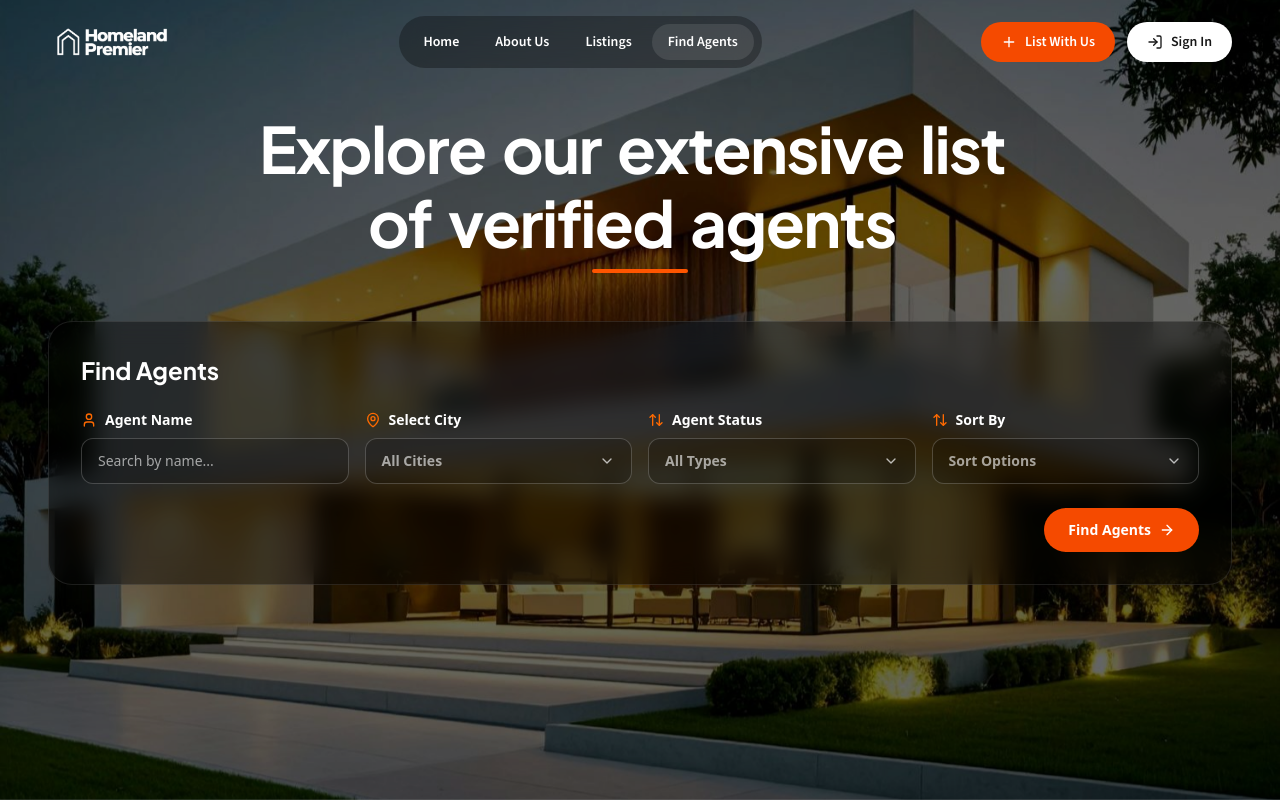
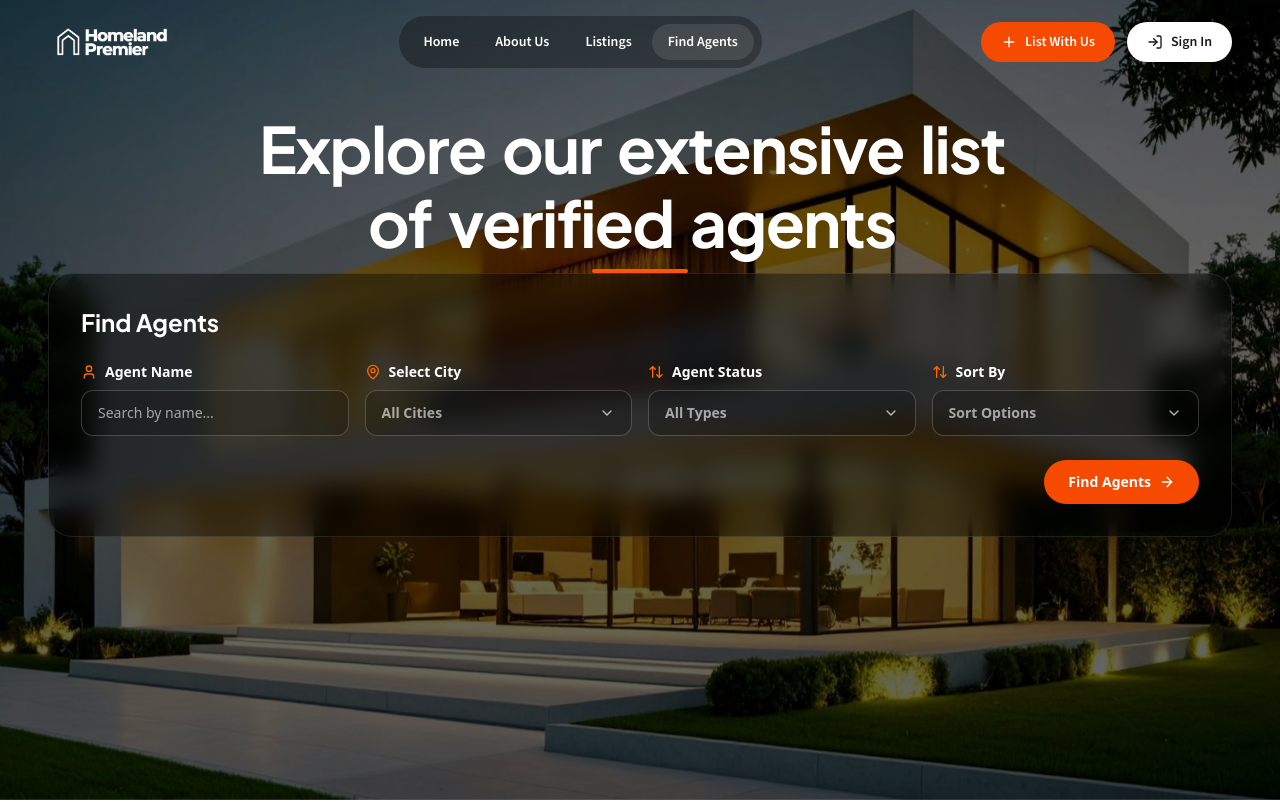
Before and after one commit to writefreak/tageinc, a Next.js app: page /agents in a window 1280 px wide. Shown: the top 802 px of the page. Built offline with nearby package versions, Linux system fonts and the light colour scheme.

Commit message:
update header and hero section

```diff
--- a/app/globals.css
+++ b/app/globals.css
@@ -100,3 +100,9 @@ body {
 ::-webkit-scrollbar-thumb {
   background-color: #a83f13;
 }
+
+@supports (-webkit-touch-callout: none) {
+  .logo-ios-fix {
+    height: 1.15rem; /* whatever size you need just for iOS */
+  }
+}
--- a/components/Header.tsx
+++ b/components/Header.tsx
@@ -1,6 +1,6 @@
 "use client";
 
-import { useState } from "react";
+import { useEffect, useState } from "react";
 import Link from "next/link";
 import { usePathname } from "next/navigation";
 import { motion, AnimatePresence } from "framer-motion";
@@ -17,6 +17,9 @@ export default function Header() {
   const [menuOpen, setMenuOpen] = useState(false);
   const pathname = usePathname();
   const isHome = pathname === "/";
+  useEffect(() => {
+    setMenuOpen(false);
+  }, [pathname]);
 
   return (
     <header className="absolute top-0 left-0 right-0 z-50 flex items-center justify-between gap-4 px-4 py-4 sm:px-8 lg:px-12">
--- a/components/agents/agent-hero.tsx
+++ b/components/agents/agent-hero.tsx
@@ -75,7 +75,7 @@ export default function AgentHero() {
           opacity: contentOpacity,
           willChange: "transform, opacity",
         }}
-        className="relative z-10 flex flex-col justify-center items-center pt-28 pb-12 px-4 md:px-0 text-center transform-gpu"
+        className="relative z-10 flex flex-col justify-center items-center pt-28 px-4 md:px-0 text-center transform-gpu"
       >
         <div className="w-full max-w-sm md:max-w-3xl">
           <motion.h1
```
